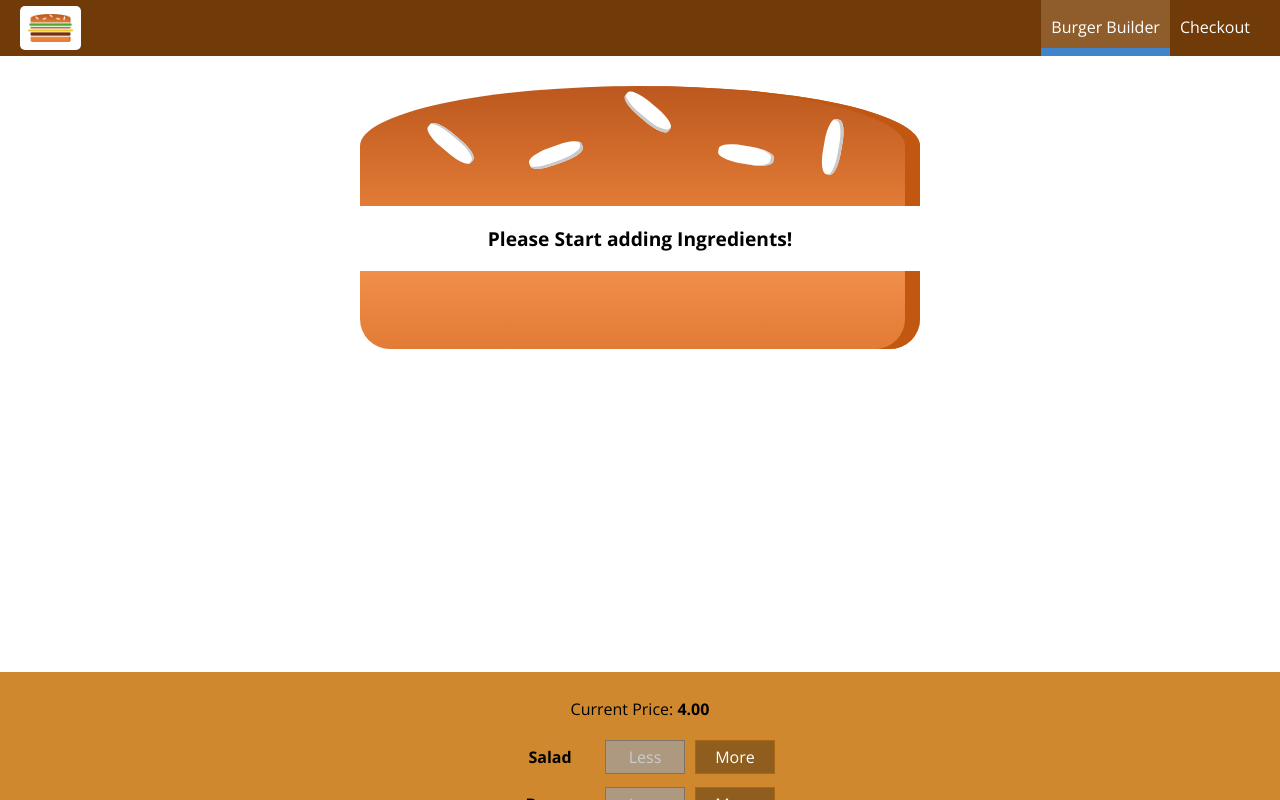
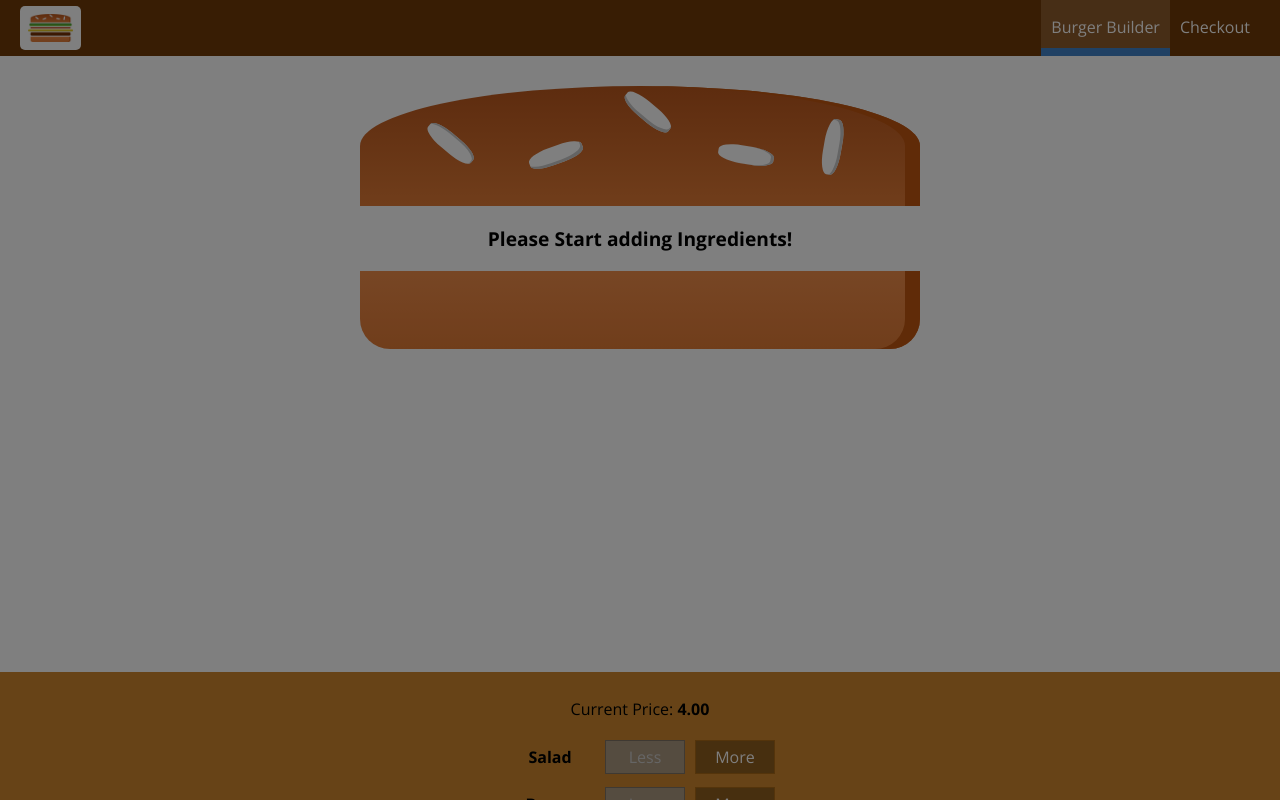
Before and after one commit to kunalrs/burger-builder, a React (Create React App) app: page / in a window 1280 px wide. Shown: the top 800 px of the page. Built offline with nearby package versions, Linux system fonts and the light colour scheme.

Commit message:
added logic to dismiss sidedrawer and backdrop

```diff
--- a/src/components/Layout/Layout.js
+++ b/src/components/Layout/Layout.js
@@ -1,14 +1,21 @@
-import React from 'react';
+import React, { useState } from 'react';
 import Aux from '../../hoc/Aux';
 import classes from './Layout.module.css';
 import Toolbar from '../Navigation/Toolbar/Toolbar';
 import SideDrawer from '../Navigation/SideDrawer/SideDrawer';
 
 const Layout = (props) => {
+
+    const [showSideDrawer, setSideDrawerShowState] = useState(true);
+
+    const sideDrawerClosedHandler = () => {
+       setSideDrawerShowState(false);
+    }
+
     return (
         <Aux>
             <Toolbar />
-            <SideDrawer />
+            <SideDrawer open={showSideDrawer} closed={sideDrawerClosedHandler} />
             <main className={classes.Content}>
                 {props.children}
             </main>
--- a/src/components/Navigation/SideDrawer/SideDrawer.js
+++ b/src/components/Navigation/SideDrawer/SideDrawer.js
@@ -2,11 +2,20 @@ import React from 'react';
 import Logo from '../../Logo/Logo';
 import NavigationItems from '../NavigationItems/NavigationItems';
 import classes from './SideDrawer.module.css';
+import Backdrop from '../../UI/Backdrop/Backdrop';
+import Aux from '../../../hoc/Aux';
 
 const SideDrawer = (props) => {
 
+    let attachedClasses = [classes.SideDrawer, classes.Close];
+    if(props.open) {
+        attachedClasses = [classes.SideDrawer, classes.Open];
+    }
+
     return (
-        <div className={classes.SideDrawer}>
+        <Aux>
+            <Backdrop clicked={props.closed} show={props.open} />
+            <div className={attachedClasses.join(' ')}>
                 <div className={classes.Logo}>
                     <Logo />
                 </div>
@@ -14,6 +23,7 @@ const SideDrawer = (props) => {
                     <NavigationItems />
                 </nav>
             </div>
+        </Aux>
     );
 };
 
```
Lines whose indentation alone changed are shown as unchanged.
